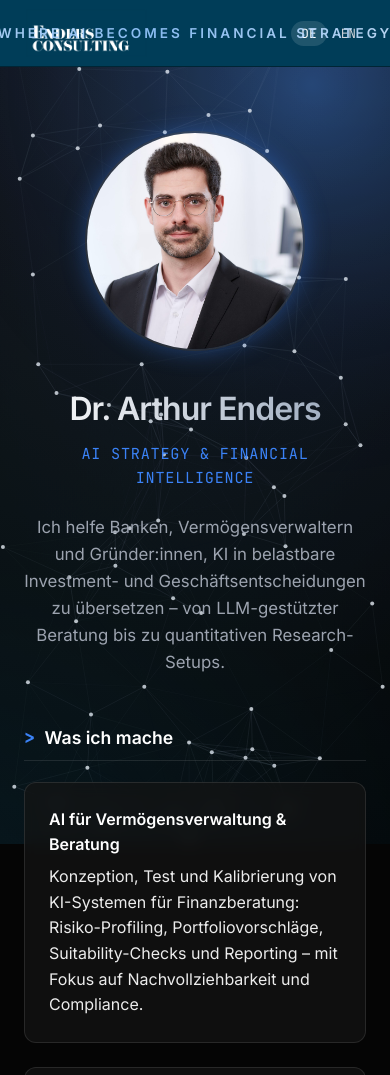
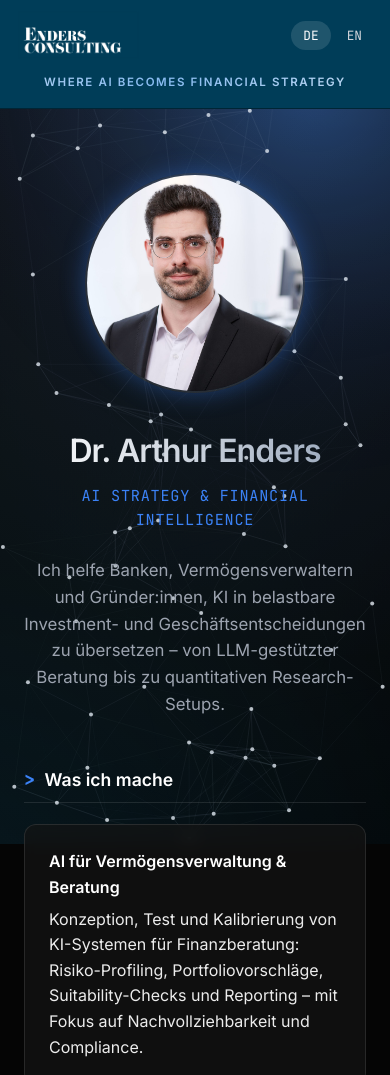
Before and after one commit to talasunna/EndersConsulting, a plain HTML site: page index.html in a window 390 px wide. Shown: the top 1075 px of the page. Drawn offline with Linux system fonts and the light colour scheme; animation ran at ten frames a second.

Commit message:
optimize header for mobile

```diff
--- a/index.html
+++ b/index.html
@@ -334,6 +334,40 @@
         }
 
         @media (max-width: 600px) {
+          /* Mobile header layout: prevent overlap caused by the centered absolute title */
+.top-bar-inner {
+  padding: 0.65rem 1rem;
+  flex-wrap: wrap;
+  gap: 0.5rem;
+}
+
+.top-brand { order: 1; }
+.lang-toggle { order: 2; }
+
+/* Move the slogan to its own row */
+.top-title {
+  order: 3;
+  position: static;
+  left: auto;
+  top: auto;
+  transform: none;
+  width: 100%;
+  text-align: center;
+  padding-bottom: 0.25rem;
+}
+
+.top-title-slogan {
+  white-space: normal;
+  font-size: 0.72rem;
+  letter-spacing: 0.14em;
+  line-height: 1.25;
+}
+
+.top-logo { height: 46px; }
+
+/* Slightly larger tap targets on mobile */
+.lang-btn { padding: 6px 12px; }
+
             h1 { font-size: 2rem; }
             .container { padding-top: 4rem; }
             .top-logo { height: 50px; }
```
